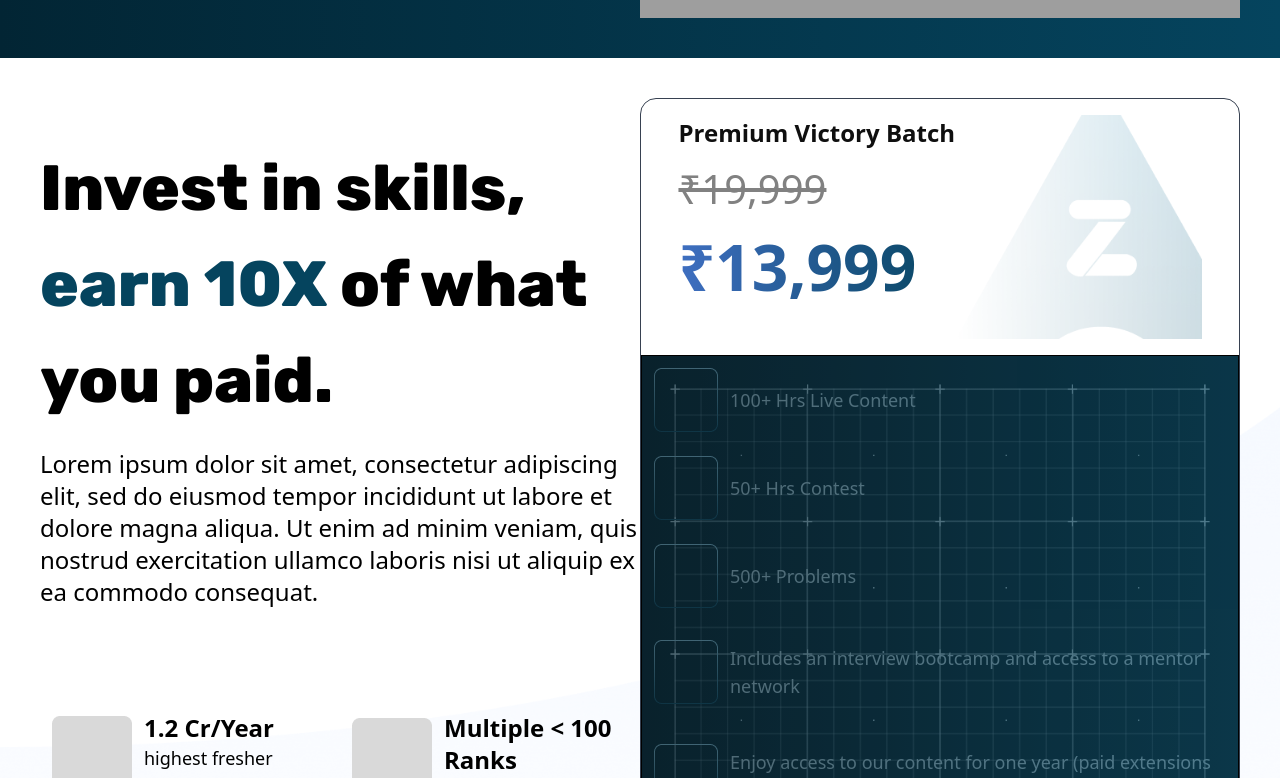
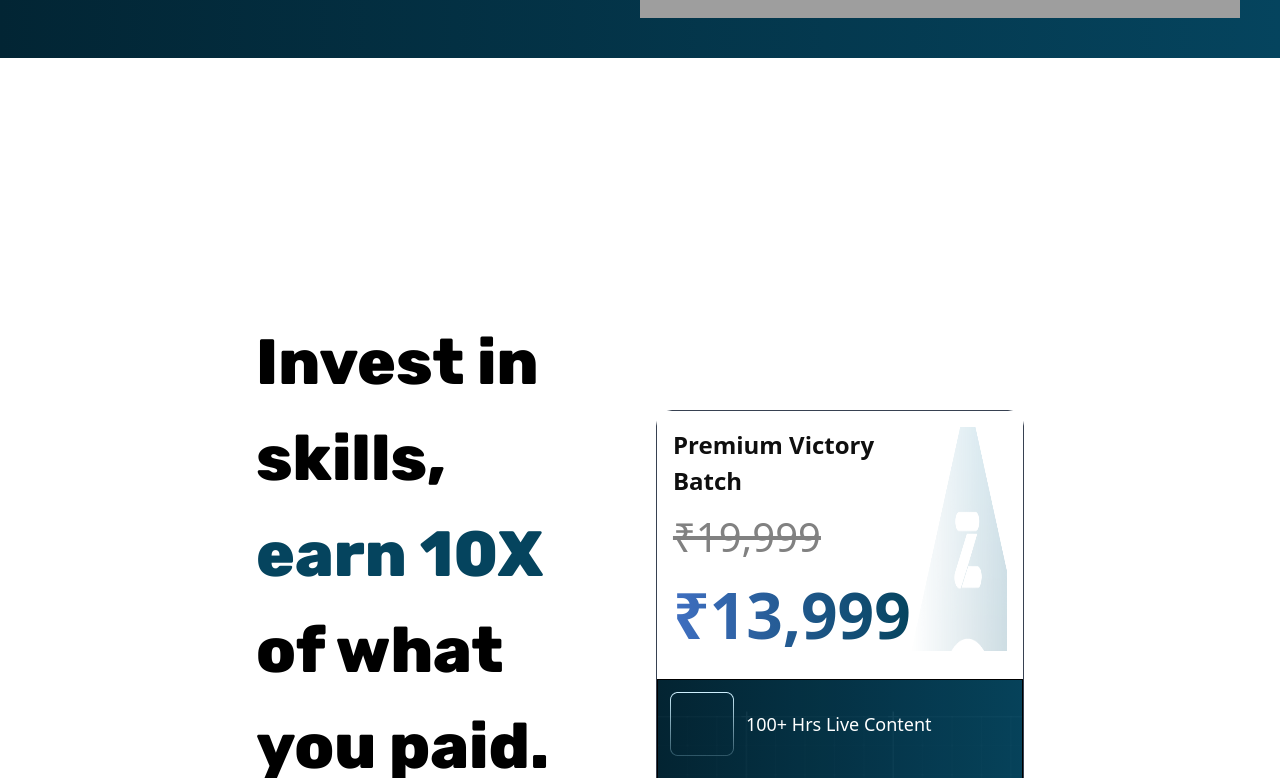
Before and after one commit to Vidip-Ghosh/Algozenith-Assignment, a React (Vite) app: page / in a window 1280 px wide. Shown: the part 662-1440 px from the top of the page. Built offline with nearby package versions, Linux system fonts and the light colour scheme; grey boxes are pictures that could not be loaded.

Commit message:
mesh_added

```diff
--- a/src/components/Pricing.jsx
+++ b/src/components/Pricing.jsx
@@ -4,8 +4,9 @@ import Rectangle89 from '../assets/Rectangle89.png';
 
 const Pricing = () => {
   return (
-    <div className="grid md:grid-cols-2 grid-cols-1 p-10 bg-image1 bg-cover bg-no-repeat">
-      <div className='flex items-center flex-col justify-center'>
+    <div className="p-40 mx-24 bg-image1 bg-cover bg-no-repeat">
+      <div className='flex md:flex-row flex-col justify-center items-center space-x-8'>
+      <div className='flex items-center flex-col justify-center w-1/2 pt-24'>
         <h1 className="font-[800] md:text-[64px] font-rubik">Invest in skills,<br /> <span className='text-[#05445E]'> earn 10X</span> of what you paid.</h1>
           <p className='text-2xl mt-5'>Lorem ipsum dolor sit amet, consectetur adipiscing elit, sed do eiusmod tempor incididunt ut labore et dolore magna aliqua. Ut enim ad minim veniam, quis nostrud exercitation ullamco laboris nisi ut aliquip ex ea commodo consequat.</p>
           <div className='grid grid-cols-2 mt-20'>
@@ -31,7 +32,7 @@ const Pricing = () => {
             </ul>
         </div>
       </div>
-      <div className='flex flex-col items-center rounded-2xl border border-gray-700'>
+      <div className='flex flex-col items-center rounded-2xl border border-gray-700 w-1/2'>
         <div className='bg-white p-4 rounded-lg flex'>
           <div>
             <p className='text-[24px] font-semibold text-[#0F0F0F]'>Premium Victory Batch</p>
@@ -43,7 +44,7 @@ const Pricing = () => {
           </div>
         </div>
         <div className='w-full' style={{border: '1px solid black',background: 'linear-gradient(270deg, #05445E 0%, #022534 100%)'}}>
-          <ul className=' bg-image2 bg-cover bg-no-repeat opacity-30'>
+          <ul className=' bg-image2 bg-cover bg-no-repeat'>
             <li className="flex items-center p-3">
               <img src={Rectangle89} alt="#" />
               <p className='p-3 text-lg text-white opacity-100'>100+ Hrs Live Content</p>
@@ -75,6 +76,7 @@ const Pricing = () => {
         </div>
       </div>
       </div>
+    </div>
   );
 }
 
--- a/tailwind.config.js
+++ b/tailwind.config.js
@@ -11,7 +11,7 @@ export default {
       },
       backgroundImage: {
         'image1': "url('../src/assets/Vector3.png')",
-        'image2': "url('../src/assets/Mesh.png')",
+        'image2': "url('../src/assets/Mesh2.png')",
       },
     },
   },
```
Also changed, not shown: src/assets/Mesh2.png (added). Lines whose indentation alone changed are shown as unchanged.
